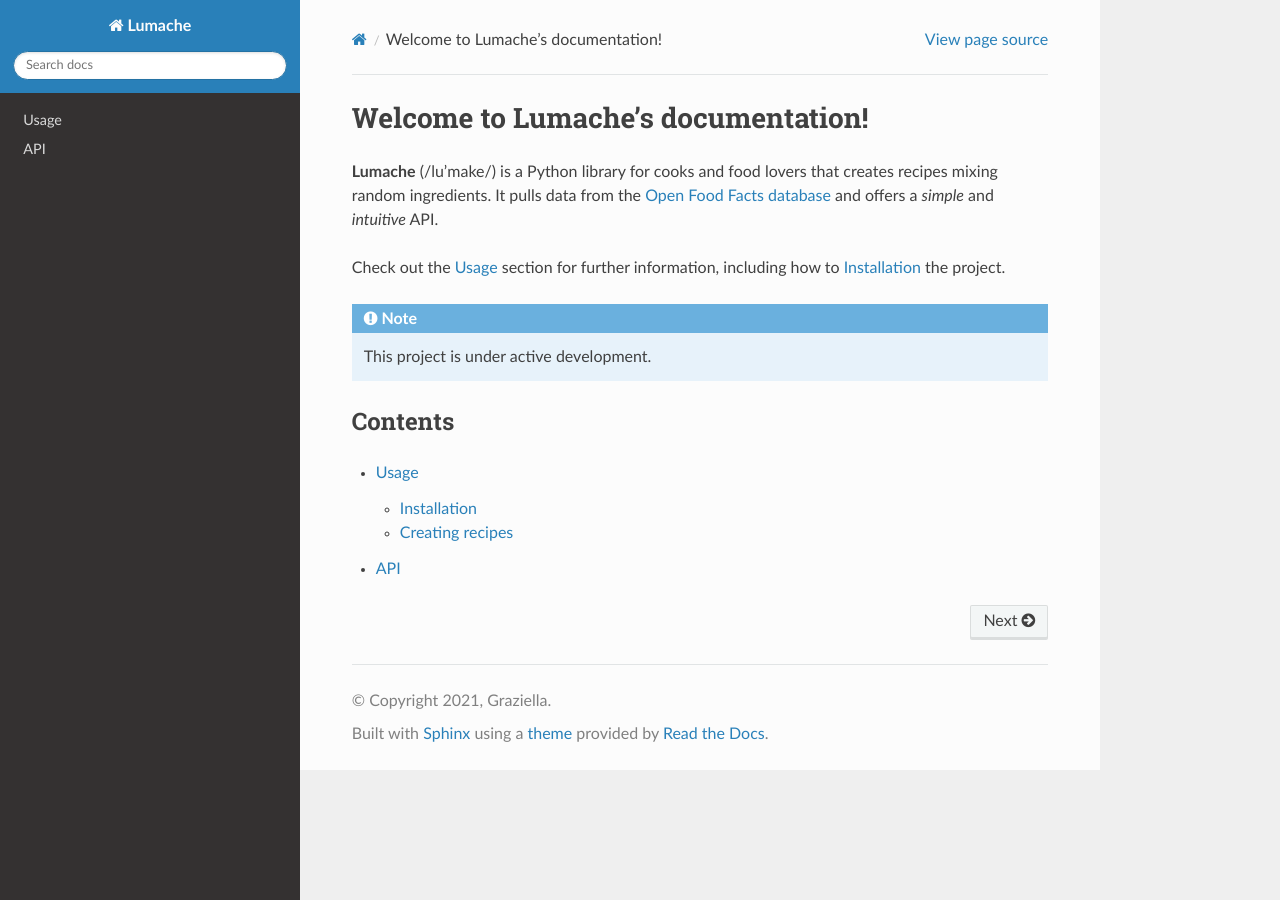
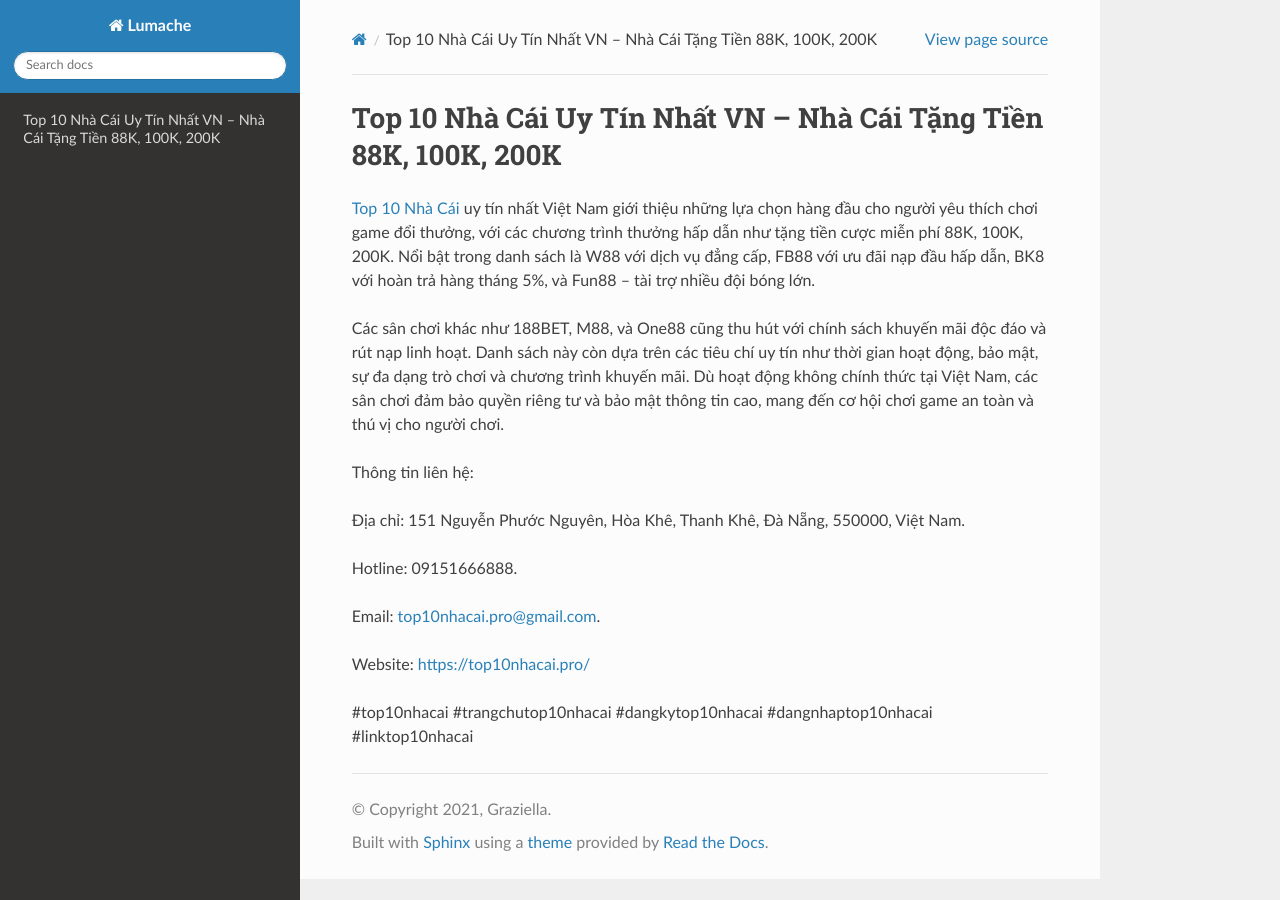
Before and after one commit to parkisngan19/top10nhacaipro, a Sphinx documentation site: the page built from docs/source/index.rst, in a window 1280 px wide. Built offline with Sphinx 7.4.7 and the Read the Docs theme 3.1.0, drawn with Linux system fonts in a browser that asks for light colours.

Commit message:
Update index.rst

```diff
--- a/docs/source/index.rst
+++ b/docs/source/index.rst
@@ -1,22 +1,18 @@
-Welcome to Lumache's documentation!
+Top 10 Nhà Cái Uy Tín Nhất VN – Nhà Cái Tặng Tiền 88K, 100K, 200K
 ===================================
 
-**Lumache** (/lu'make/) is a Python library for cooks and food lovers
-that creates recipes mixing random ingredients.
-It pulls data from the `Open Food Facts database <https://world.openfoodfacts.org/>`_
-and offers a *simple* and *intuitive* API.
+`Top 10 Nhà Cái <https://top10nhacai.pro/>`_ uy tín nhất Việt Nam giới thiệu những lựa chọn hàng đầu cho người yêu thích chơi game đổi thưởng, với các chương trình thưởng hấp dẫn như tặng tiền cược miễn phí 88K, 100K, 200K. Nổi bật trong danh sách là W88 với dịch vụ đẳng cấp, FB88 với ưu đãi nạp đầu hấp dẫn, BK8 với hoàn trả hàng tháng 5%, và Fun88 – tài trợ nhiều đội bóng lớn.
 
-Check out the :doc:`usage` section for further information, including
-how to :ref:`installation` the project.
+Các sân chơi khác như 188BET, M88, và One88 cũng thu hút với chính sách khuyến mãi độc đáo và rút nạp linh hoạt. Danh sách này còn dựa trên các tiêu chí uy tín như thời gian hoạt động, bảo mật, sự đa dạng trò chơi và chương trình khuyến mãi. Dù hoạt động không chính thức tại Việt Nam, các sân chơi đảm bảo quyền riêng tư và bảo mật thông tin cao, mang đến cơ hội chơi game an toàn và thú vị cho người chơi.
 
-.. note::
+Thông tin liên hệ:
 
-   This project is under active development.
+Địa chỉ: 151 Nguyễn Phước Nguyên, Hòa Khê, Thanh Khê, Đà Nẵng, 550000, Việt Nam.
 
-Contents
---------
+Hotline: 09151666888.
 
-.. toctree::
+Email: top10nhacai.pro@gmail.com.
 
-   usage
-   api
+Website: https://top10nhacai.pro/
+
+#top10nhacai #trangchutop10nhacai #dangkytop10nhacai #dangnhaptop10nhacai #linktop10nhacai
```
